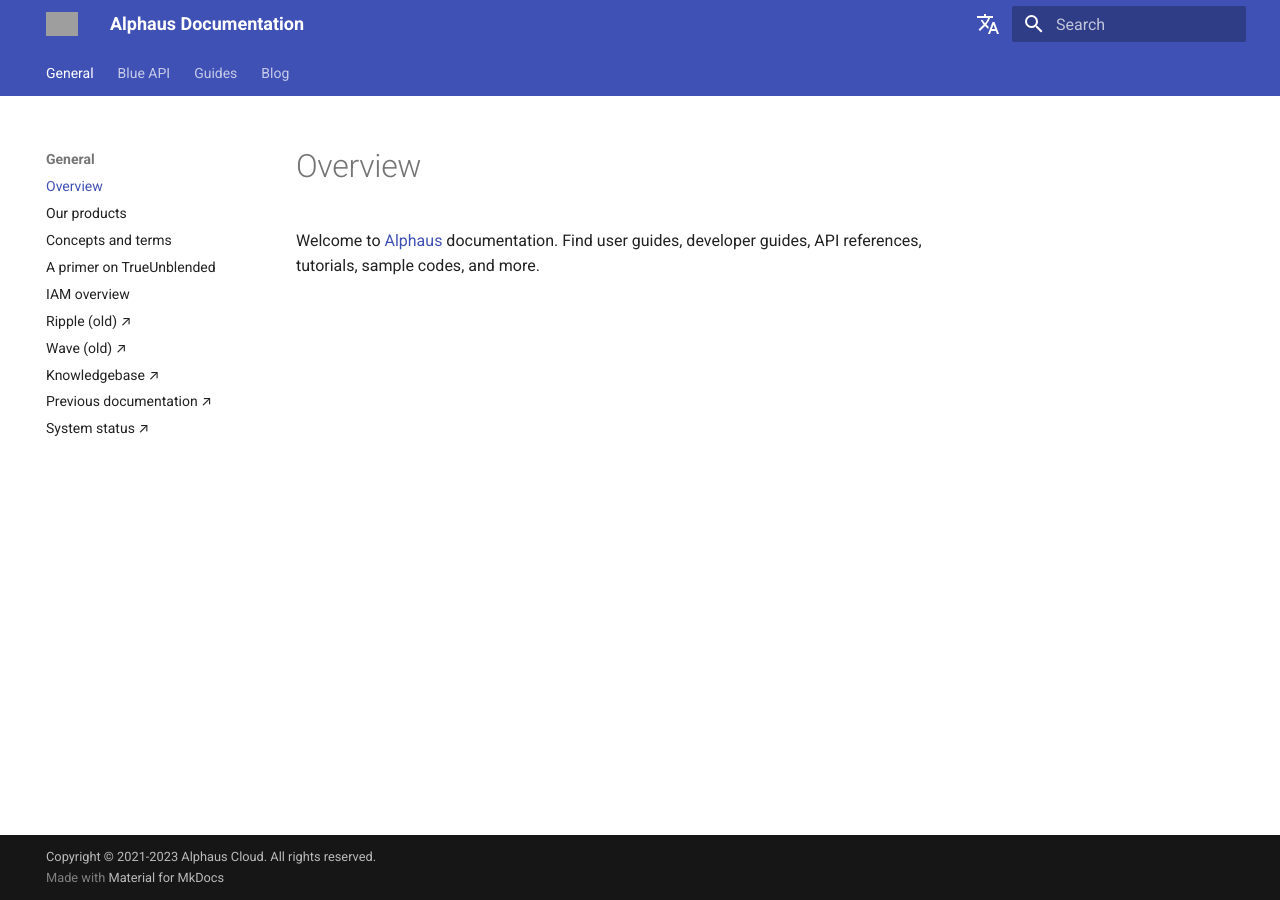
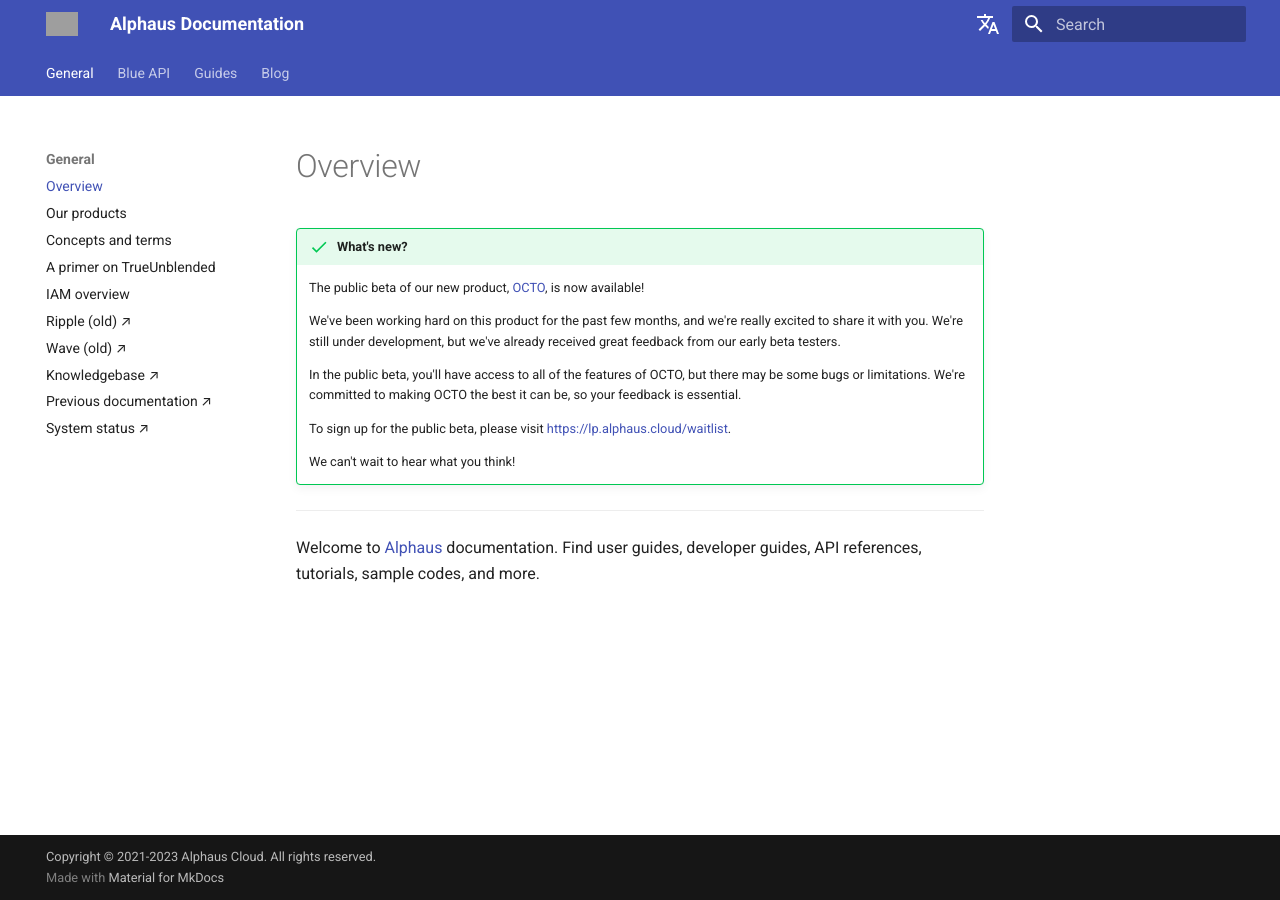
Before and after one commit to alphauslabs/tmpdocs, an MkDocs documentation site: the page built from docs/index.md, in a window 1280 px wide. Built offline with MkDocs 1.6.1 and Material for MkDocs 9.7.7, drawn with Linux system fonts in a browser that asks for light colours; comment, search, counter and statistics services are not loaded; grey boxes are pictures that could not be loaded.

Commit message:
docs: add whats new

```diff
--- a/docs/index.md
+++ b/docs/index.md
@@ -1,3 +1,16 @@
 # Overview
 
+!!! success "What's new?"
+    The public beta of our new product, [OCTO](https://lp.alphaus.cloud/), is now available!
+
+    We've been working hard on this product for the past few months, and we're really excited to share it with you. We're still under development, but we've already received great feedback from our early beta testers.
+
+    In the public beta, you'll have access to all of the features of OCTO, but there may be some bugs or limitations. We're committed to making OCTO the best it can be, so your feedback is essential.
+
+    To sign up for the public beta, please visit [https://lp.alphaus.cloud/waitlist](https://lp.alphaus.cloud/waitlist).
+
+    We can't wait to hear what you think!
+
+---
+
 Welcome to [Alphaus](https://alphaus.cloud/en/) documentation. Find user guides, developer guides, API references, tutorials, sample codes, and more.
```
